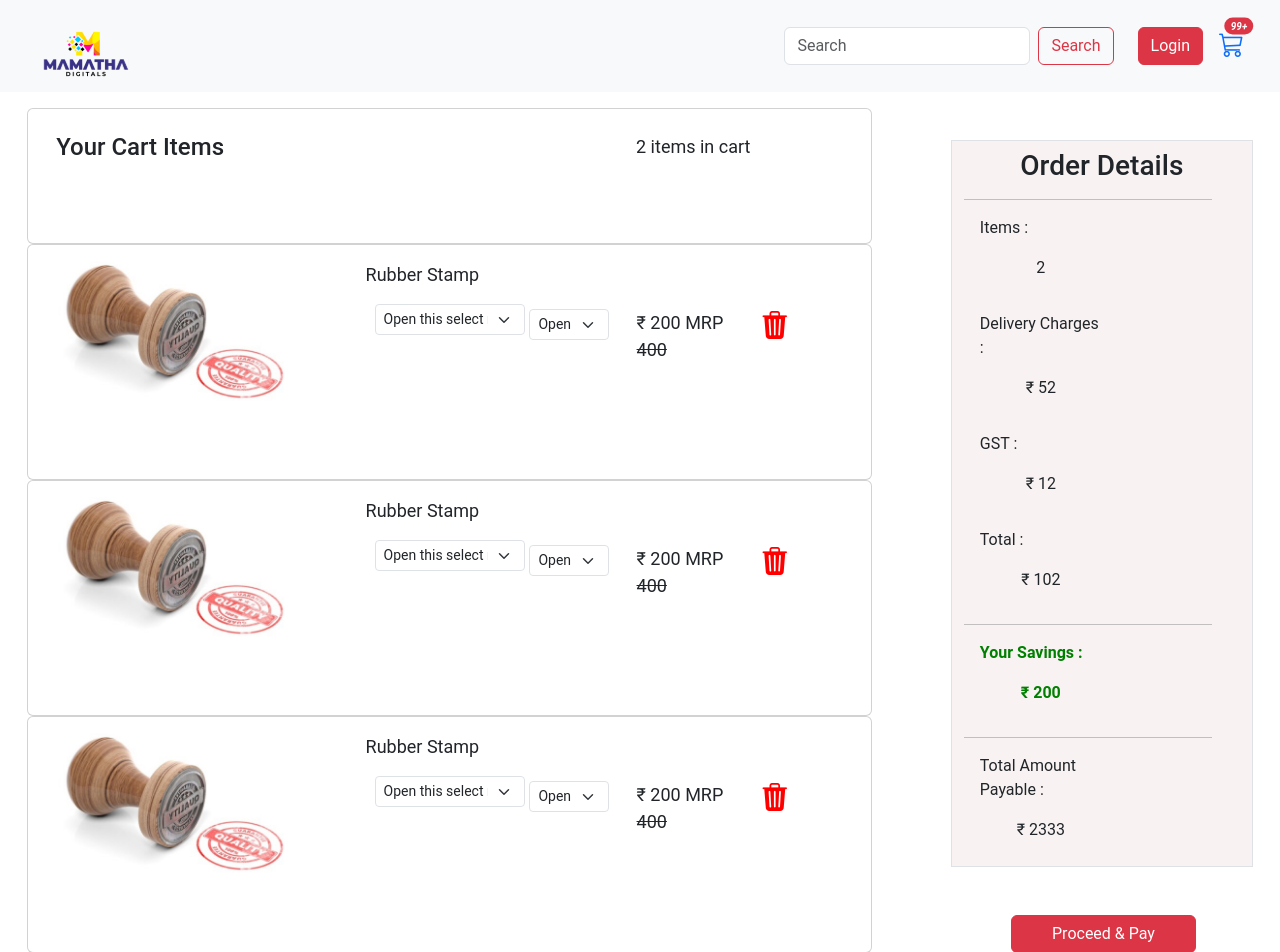
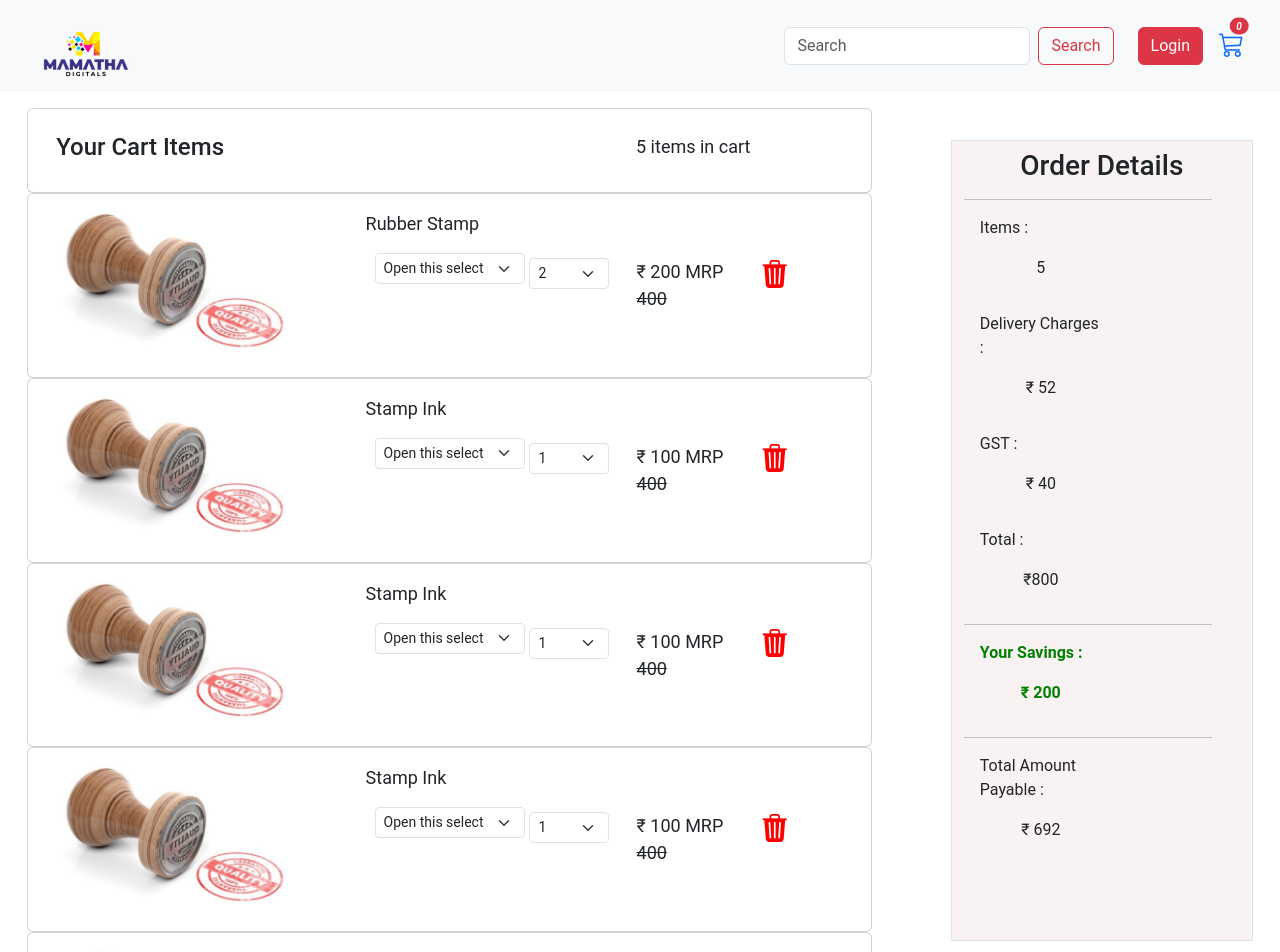
Before and after one commit to ThirupathiAbbaravena123/MamathaDigital-Frontend, a React (Create React App) app: page /cartitems in a window 1280 px wide. Shown: the top 952 px of the page. Built offline with nearby package versions, Linux system fonts and the light colour scheme.

Commit message:
In CartItems page some modifications done.

```diff
--- a/src/components/AddingAddress.js
+++ b/src/components/AddingAddress.js
@@ -1,7 +1,8 @@
 import React, { useState } from 'react';
 import '../assets/PopUp.css';
+import axios from 'axios';
 
-const AddingAddress= ({ onClose }) => {
+const AddingAddress= ({ onClose,onProcced }) => {
   const [formData, setFormData] = useState({
     firstName: "",
     lastName: "",
@@ -22,11 +23,24 @@ const AddingAddress= ({ onClose }) => {
     }));
   };
 
-  const handleSubmit = (e) => {
+  const handleSubmit = async(e) => {
     e.preventDefault();
+    try{
+
+      const response=await axios.post('https://your-api-url.com/address', formData);
+
+      if(response.status===200){
+          alert("Address Submitted Successfully!");
+          onProcced(formData);
+          onClose();
+      }else{
+        alert("Failed to Submit address.")
+      }
+    }catch(error){
+      console.error("Error While Submitting address:",error)
+      alert("There was an erroe while Submitting the address.")
+    }
     console.log("Submitted Address Data: ", formData);
-    alert("Address Submitted Successfully!");
-    onClose();
   };
 
   return (
--- a/src/components/CartItems.js
+++ b/src/components/CartItems.js
@@ -1,8 +1,54 @@
 import React, {useState} from 'react'
 import Img11 from "../assets/image (1).jpg"
+import { useNavigate } from 'react-router-dom';
 import AddingAddress from '../components/AddingAddress'
+import axios from 'axios';
 const CartItems = () => {
     const [showPopup, setShowPopup] = useState(false);
+    const navigate = useNavigate();
+    const [cartItems,setCartItems] = useState(
+        [
+            {id:1,name:"Rubber Stamp",price:200,quantity:2},
+            {id:2,name:"Stamp Ink",price:100,quantity:1},
+            {id:3,name:"Stamp Ink",price:100,quantity:1},
+            {id:4,name:"Stamp Ink",price:100,quantity:1},
+            {id:5,name:"Stamp Ink",price:100,quantity:1},
+
+        ]
+    );
+
+    const checkOutOrder=(addressDetails)=>{
+        const orderDeatiles={
+            items : cartItems,
+            totalAmount: 2332,
+            deliverycharges:52,
+            gst:12,
+            savings:200,
+            address:addressDetails,
+        };
+
+        navigate("/payment",{state:{orderDeatiles}});
+    };
+
+    const deleteCartItem =(id)=>{
+        const updatedCart= cartItems.filter(item=>item.id !== id);
+        setCartItems(updatedCart);
+        console.log(updatedCart)
+    }
+
+
+
+    const calculatePaymentDetails=()=>{
+        const totalPrice =cartItems.reduce((sum,item)=>sum+item.price * item.quantity,0);
+        const deliveryCharges=52;
+        const gst=Math.round(totalPrice *0.05 );
+        const savings =200;
+        const totalAmountPayable=totalPrice + deliveryCharges+ gst -savings;
+
+        return {totalAmountPayable,totalPrice,gst,deliveryCharges,savings};
+    }
+    const { totalPrice, deliveryCharges, gst, savings, totalAmountPayable } = calculatePaymentDetails();
+
   return (
     <div className='d-flex row justify-content-around'>
         <div className='d-flex row col-8'>
@@ -12,17 +58,20 @@ const CartItems = () => {
                         <h4> Your Cart Items</h4>
                     </div>
                     <div className='col-4'>
-                        <p> 2 items in cart </p>
+                        <p> {cartItems.length} items in cart </p>
                     </div>
                 </div>
             </div>
+
+            {cartItems.map((item)=>(
+
             <div className="card">
-                <div className="card-body row">
+                <div key={item.id} className="card-body row">
                     <div className='col-4'>
-                    <img src={Img11} class="card-img" alt="..." />
+                    <img src={Img11} class="card-img" alt={item.name} />
                     </div>
                     <div className='col-3'>
-                        <p> Rubber Stamp </p>
+                        <p> {item.name} </p>
                         <select className="form-select form-select-sm ms-5" aria-label="Small select example" style={{width:"150px"}}>
                             <option selected>Open this select menu</option>
                             <option value="1">One</option>
@@ -32,110 +81,53 @@ const CartItems = () => {
                     </div>
                     <div className='col-1'>
                     <select class="form-select form-select-sm mt-5 mb-5" aria-label=".form-select-sm example" style={{width:"80px"}}>
-                        <option selected>Open this select menu</option>
-                        <option value="1">One</option>
+                        <option value="1">{item.quantity}</option>
                         <option value="2">Two</option>
                         <option value="3">Three</option>
                     </select>
                     </div>
                     <div className='col-4 row d-flex  justify-content-around mt-5'>
-                        <p className='col-6'> &#8377; 200 MRP <strike>400</strike>  </p>
-                        <a href='#' className='col-4'> <i className="bi bi-trash3-fill h3"  style={{color:"red",}}></i> </a>
+                        <p className='col-6'> &#8377; {item.price} MRP <strike>400</strike>  </p>
+                        <a href='#' className='col-4' onClick={()=>deleteCartItem(item.id)}> <i className="bi bi-trash3-fill h3"  style={{color:"red",}}></i> </a>
                     </div>
                 </div>
             </div>
-            <div className="card">
-                <div className="card-body row">
-                    <div className='col-4'>
-                    <img src={Img11} class="card-img" alt="..." />
-                    </div>
-                    <div className='col-3'>
-                        <p> Rubber Stamp </p>
-                        <select className="form-select form-select-sm ms-5" aria-label="Small select example" style={{width:"150px"}}>
-                            <option selected>Open this select menu</option>
-                            <option value="1">One</option>
-                            <option value="2">Two</option>
-                            <option value="3">Three</option>
-                        </select>
-                    </div>
-                    <div className='col-1'>
-                    <select class="form-select form-select-sm mt-5 mb-5" aria-label=".form-select-sm example" style={{width:"80px"}}>
-                        <option selected>Open this select menu</option>
-                        <option value="1">One</option>
-                        <option value="2">Two</option>
-                        <option value="3">Three</option>
-                    </select>
-                    </div>
-                    <div className='col-4 row d-flex  justify-content-around mt-5'>
-                        <p className='col-6'> &#8377; 200 MRP <strike>400</strike>  </p>
-                        <a href='#' className='col-4'> <i className="bi bi-trash3-fill h3"  style={{color:"red",}}></i> </a>
-                    </div>
-                </div>
-            </div>
-            <div className="card">
-                <div className="card-body row">
-                    <div className='col-4'>
-                    <img src={Img11} class="card-img" alt="..." />
-                    </div>
-                    <div className='col-3'>
-                        <p> Rubber Stamp </p>
-                        <select className="form-select form-select-sm ms-5" aria-label="Small select example" style={{width:"150px"}}>
-                            <option selected>Open this select menu</option>
-                            <option value="1">One</option>
-                            <option value="2">Two</option>
-                            <option value="3">Three</option>
-                        </select>
-                    </div>
-                    <div className='col-1'>
-                    <select class="form-select form-select-sm mt-5 mb-5" aria-label=".form-select-sm example" style={{width:"80px"}}>
-                        <option selected>Open this select menu</option>
-                        <option value="1">One</option>
-                        <option value="2">Two</option>
-                        <option value="3">Three</option>
-                    </select>
-                    </div>
-                    <div className='col-4 row d-flex  justify-content-around mt-5'>
-                        <p className='col-6'> &#8377; 200 MRP <strike>400</strike>  </p>
-                        <a href='#' className='col-4'> <i className="bi bi-trash3-fill h3"  style={{color:"red",}}></i> </a>
-                    </div>
-                </div>
-            </div>
-
+            ))}
         </div>
         <div className='d-flex row col-3'>
             <div className='col border mt-5' style={{backgroundColor:"#f8f3f2",textAlign:"center"}}>
                 <h3 className='mt-2'>Order Details</h3>
                 <hr />
                 <div className='row mt-3 mb-2'>
-                    <p className='col-6 ms-3 text-start'>Items :</p>
-                    <p className='col-4'>2</p>
+                    <p className='col-6 ms-3 text-start'>Items : </p>
+                    <p className='col-4'>{cartItems.length}</p>
                 </div>
                 <div className='row mt-3 mb-2'>
                     <p className='col-6 ms-3 text-start'>Delivery Charges :</p>
-                    <p className='col-4'>&#8377; 52</p>
+                    <p className='col-4'>&#8377; {deliveryCharges}</p>
                 </div>
                 <div className='row mt-3 mb-2'>
-                    <p className='col-6 ms-3 text-start'>GST :</p>
-                    <p className='col-4'>&#8377; 12</p>
+                    <p className='col-6 ms-3 text-start'>GST : </p>
+                    <p className='col-4'>&#8377; {gst}</p>
                 </div>
                 <div className='row mt-3 mb-2'>
                     <p className='col-6 ms-3 text-start'>Total :</p>
-                    <p className='col-4'>&#8377; 102</p>
+                    <p className='col-4'>&#8377;{totalPrice}</p>
                 </div>
                 <hr />
                 <div className='row mt-3 mb-2'>
                     <p className='col-6 ms-3 text-start' style={{fontWeight:"bolder",color:'green'}}>Your Savings :</p>
-                    <p className='col-4 ' style={{fontWeight:"bolder",color:'green'}}>&#8377; 200</p>
+                    <p className='col-4 ' style={{fontWeight:"bolder",color:'green'}}>&#8377; {savings}</p>
                 </div>
                 <hr />
                 <div className='row mt-3 mb-2'>
                     <p className='col-6 ms-3 text-start'>Total Amount Payable :</p>
-                    <p className='col-4'>&#8377; 2333</p>
+                    <p className='col-4'>&#8377; {totalAmountPayable}</p>
                 </div>
             </div>
             <div>
-                <button  className='btn btn-danger col-8 mt-5 ms-5' onClick={() => setShowPopup(true)}>Proceed & Pay</button>
-                {showPopup && <AddingAddress onClose={() => setShowPopup(false)} />}
+                <button  className='btn btn-danger col-8 mt-3 mb-5 ms-5' onClick={() => setShowPopup(true)}>Proceed & Pay</button>
+                {showPopup && <AddingAddress onProceed={checkOutOrder}  onClose={() => setShowPopup(false)} />}
             </div>
         </div>
     </div>
--- a/src/components/Navbar.js
+++ b/src/components/Navbar.js
@@ -1,6 +1,7 @@
 import React, { useState, useEffect } from 'react';
 import MyImg from '../assets/profile1.jpg';
 import Mlogo from '../assets/image 55.svg'
+import CartItems from './CartItems';
 
 
 const Navbar = () => {
@@ -100,7 +101,7 @@ const Navbar = () => {
                   marginLeft: '-5px',
                 }}
               >
-                99+
+              {CartItems.length}
                 <span className="visually-hidden">unread messages</span>
               </span>
             </i>
```
